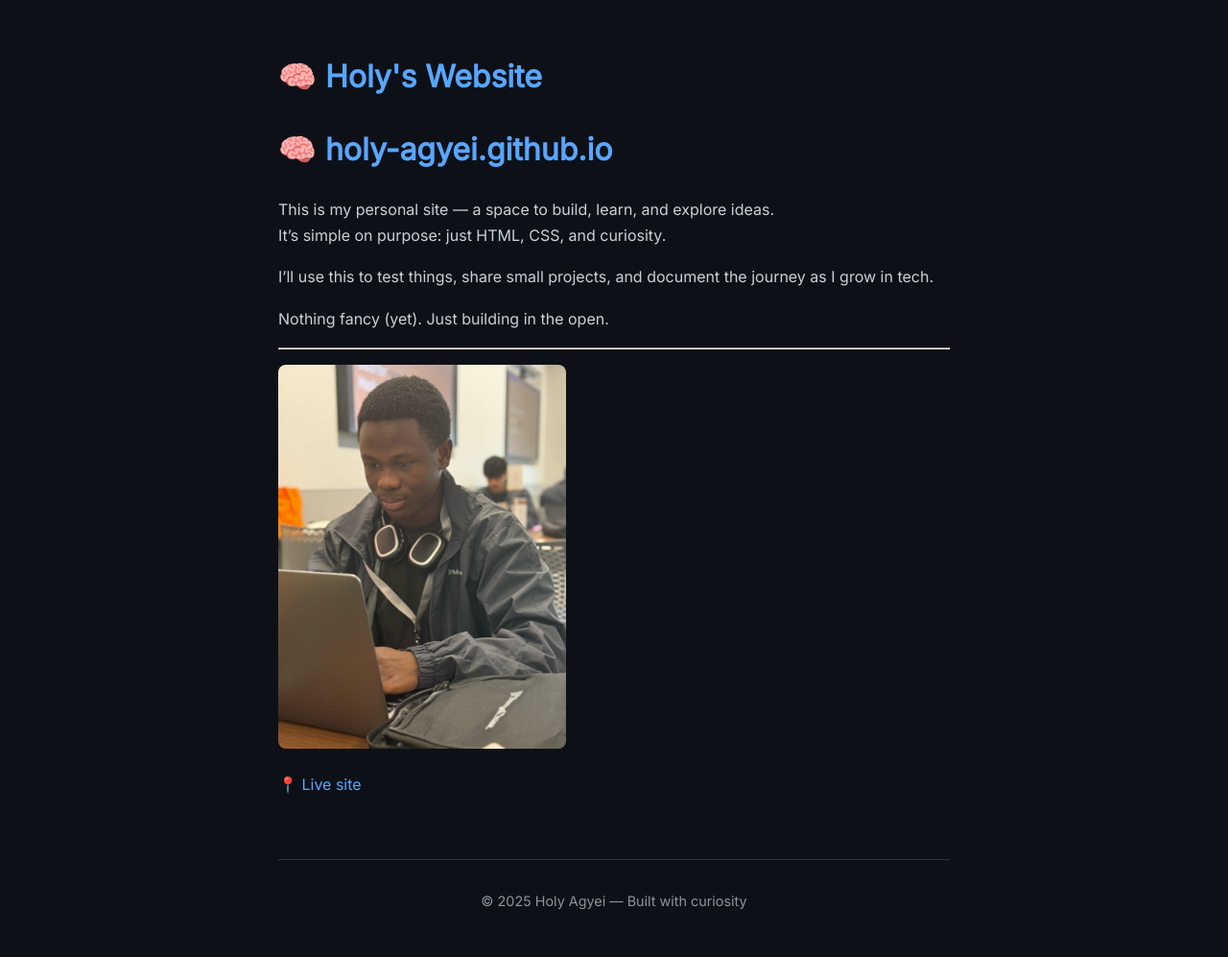
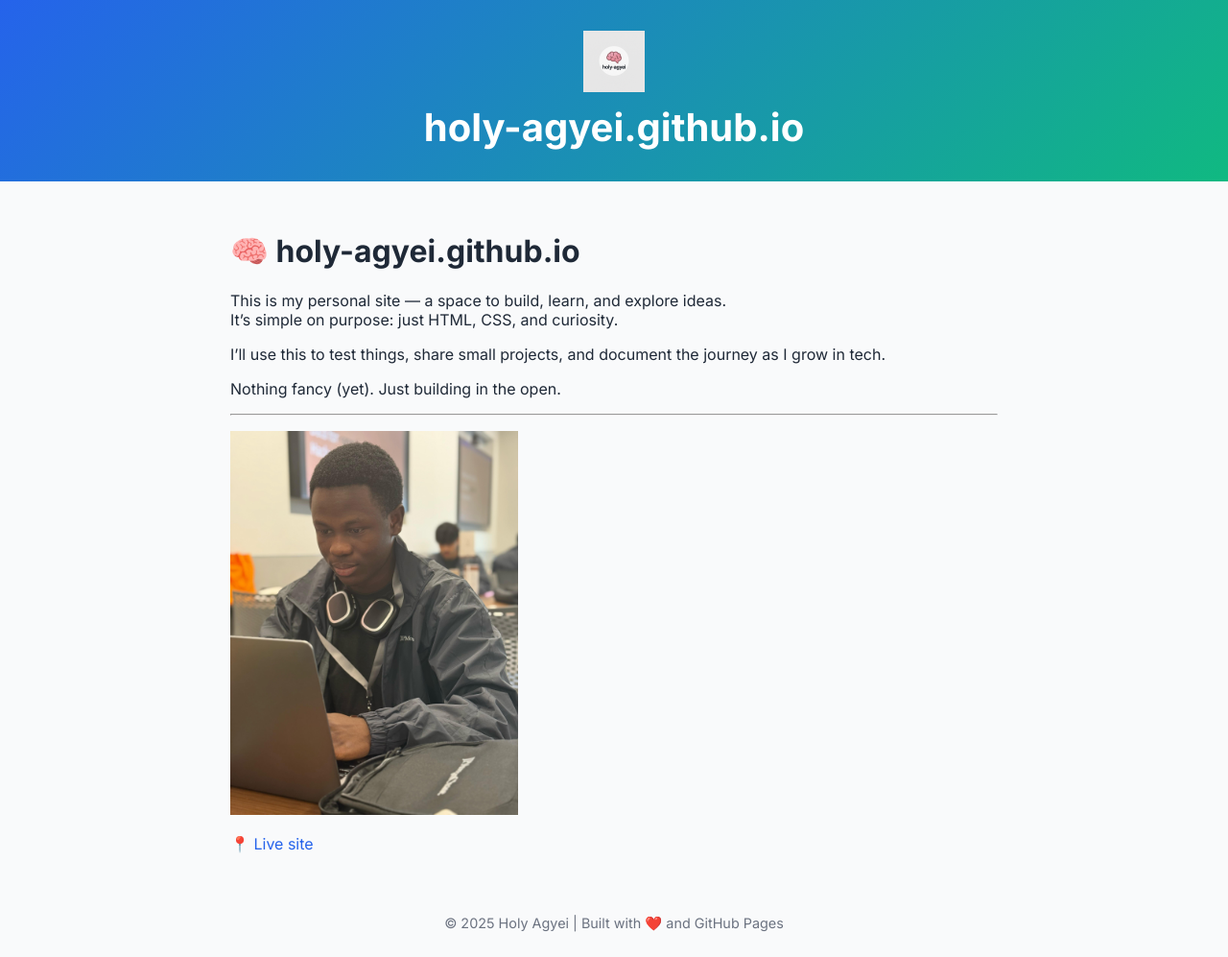
Before and after one commit to holy-agyei/holy-agyei.github.io, a Jekyll site: the page built from README.md, in a window 1280 px wide. Shown: the whole page at 96% size. Built offline with Jekyll 4.4.1, drawn with Linux system fonts in a browser that asks for light colours; our own code applies the rules of GitHub Pages for plain Markdown files.

Commit message:
Update default.html

```diff
--- a/_layouts/default.html
+++ b/_layouts/default.html
@@ -4,50 +4,85 @@
   <meta charset="UTF-8" />
   <title>{{ page.title }}</title>
   <meta name="viewport" content="width=device-width, initial-scale=1.0" />
-  <link href="https://fonts.googleapis.com/css2?family=Inter&display=swap" rel="stylesheet" />
+  <link href="https://fonts.googleapis.com/css2?family=Inter:wght@400;600;700&display=swap" rel="stylesheet" />
   <style>
     body {
+      margin: 0;
       font-family: 'Inter', sans-serif;
-      max-width: 700px;
+      color: #1f2937;
+      background: #f9fafb;
+    }
+
+    header {
+      background: linear-gradient(135deg, #2563eb, #10b981);
+      color: white;
+      padding: 2rem 1rem;
+      text-align: center;
+    }
+
+    header h1 {
+      margin: 0.5rem 0 0;
+      font-size: 2.5rem;
+    }
+
+    main {
+      max-width: 800px;
       margin: auto;
       padding: 2rem;
-      background: #0d1117;
-      color: #c9d1d9;
-      line-height: 1.7;
     }
-    h1, h2, h3 {
-      color: #58a6ff;
+
+    section {
+      margin-bottom: 2.5rem;
     }
+
+    h2 {
+      border-left: 5px solid #10b981;
+      padding-left: 0.6rem;
+      font-size: 1.5rem;
+      margin-bottom: 1rem;
+    }
+
     a {
-      color: #58a6ff;
+      color: #2563eb;
       text-decoration: none;
     }
+
     a:hover {
       text-decoration: underline;
     }
-    img {
-      border-radius: 8px;
-      max-width: 100%;
+
+    img.profile {
+      width: 160px;
+      border-radius: 12px;
+      box-shadow: 0 2px 8px rgba(0, 0, 0, 0.15);
     }
+
     footer {
-      margin-top: 4rem;
-      border-top: 1px solid #30363d;
-      padding-top: 1rem;
       text-align: center;
+      padding: 1rem;
+      color: #6b7280;
       font-size: 0.9rem;
-      color: #8b949e;
+    }
+
+    .center {
+      text-align: center;
     }
   </style>
 </head>
 <body>
   <header>
-    <h1>🧠 {{ site.title | default: "holy-agyei.github.io" }}</h1>
+    <div class="center">
+      <img src="/logo.jpeg" alt="Logo" width="64" />
+    </div>
+    <h1>holy-agyei.github.io</h1>
   </header>
+
   <main>
     {{ content }}
   </main>
+
   <footer>
-    <p>&copy; {{ site.time | date: "%Y" }} Holy Agyei — Built with curiosity</p>
+    &copy; {{ site.time | date: "%Y" }} Holy Agyei | Built with ❤️ and GitHub Pages
   </footer>
 </body>
 </html>
```
